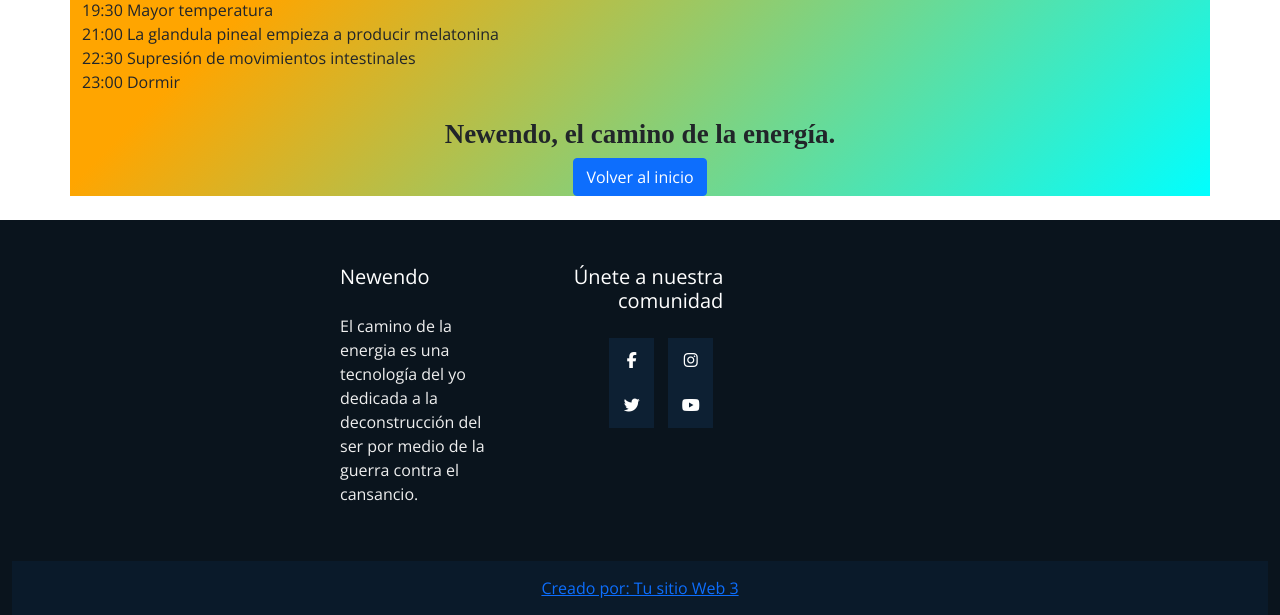
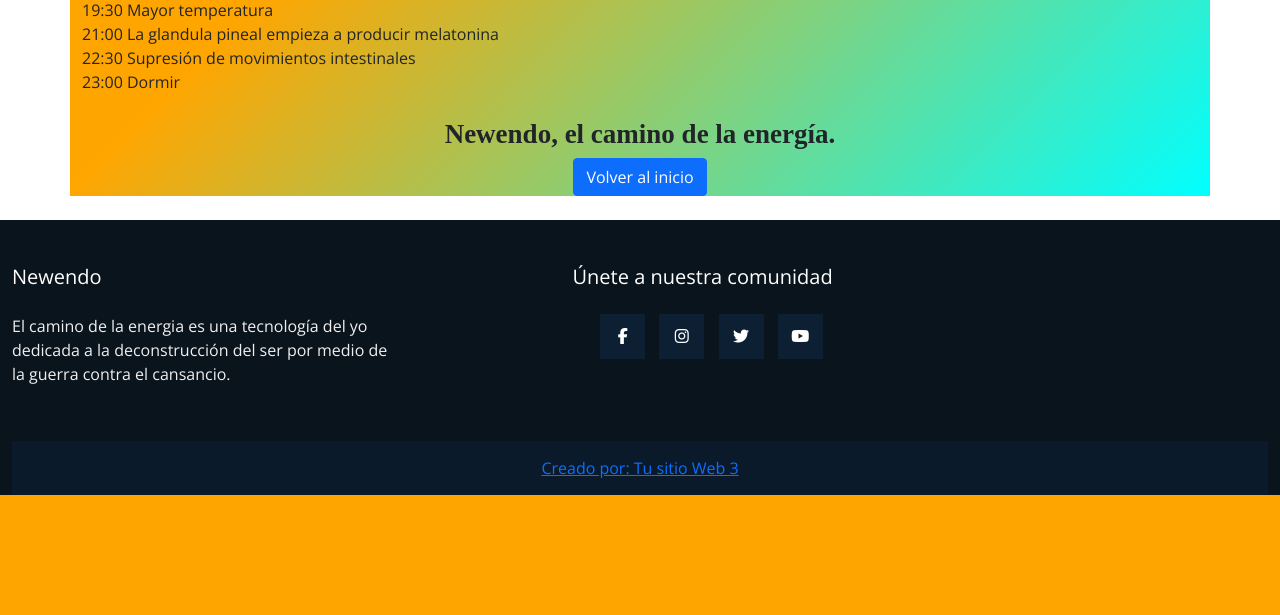
Before and after one commit to VictorPenafiel/Django_Deploy, a Django app: page /clima in a window 1280 px wide. Shown: the part 1801-2416 px from the top of the page. After the commit the page ends 2296 px from the top, so only its background shows below. Run offline with Django 3.2, Linux system fonts and the light colour scheme; some libraries are stand-ins or nearby versions; some web fonts are replaced.

Commit message:
dinamica

```diff
--- a/web/static/css/style.css
+++ b/web/static/css/style.css
@@ -46,7 +46,7 @@
 
 .pie-pagina .grupo-1 {
     width: 100%;
-    max-width: 600px;
+    max-width: 1600px;
     margin: auto;
     display: grid;
     grid-template-columns: repeat(3, 1fr);
```
